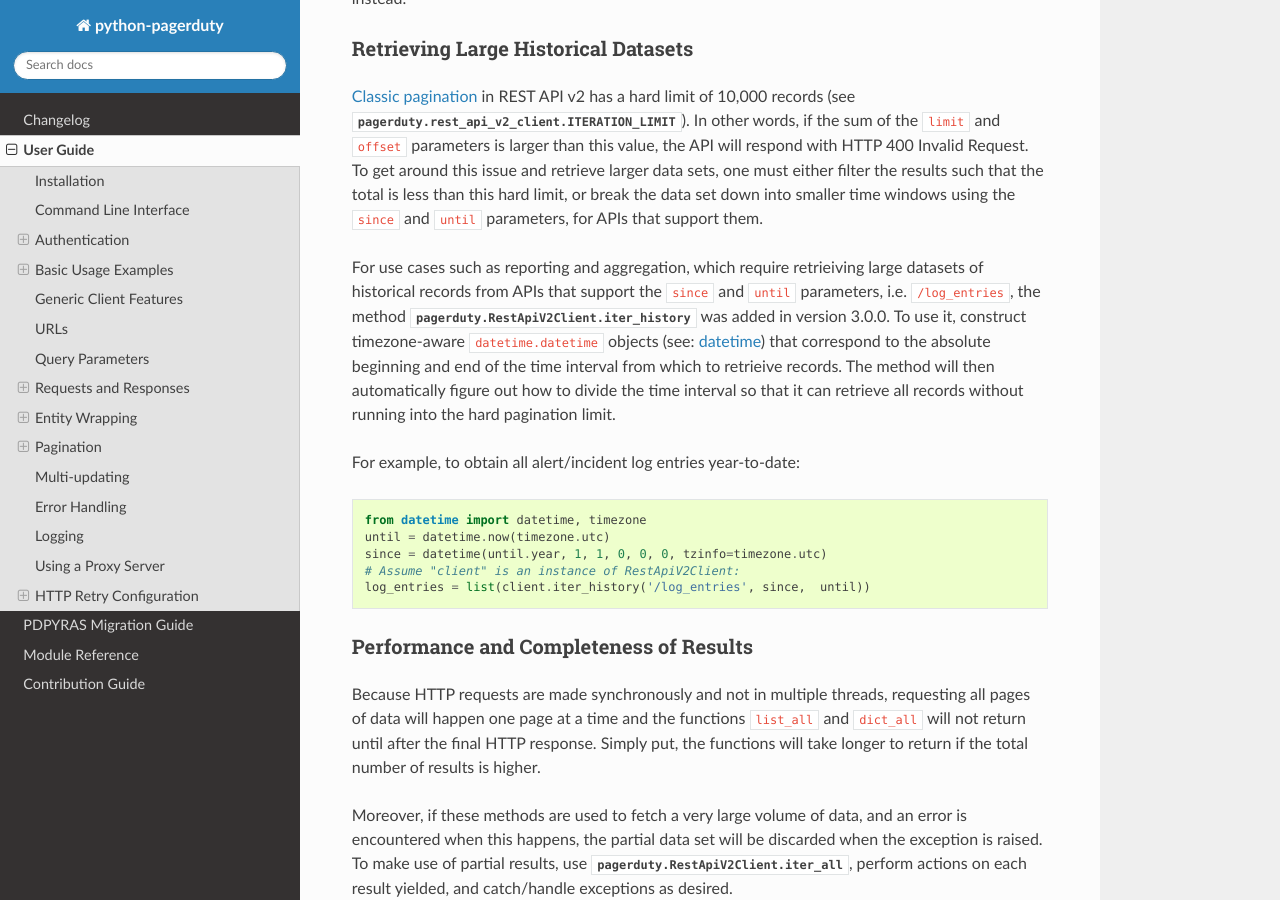
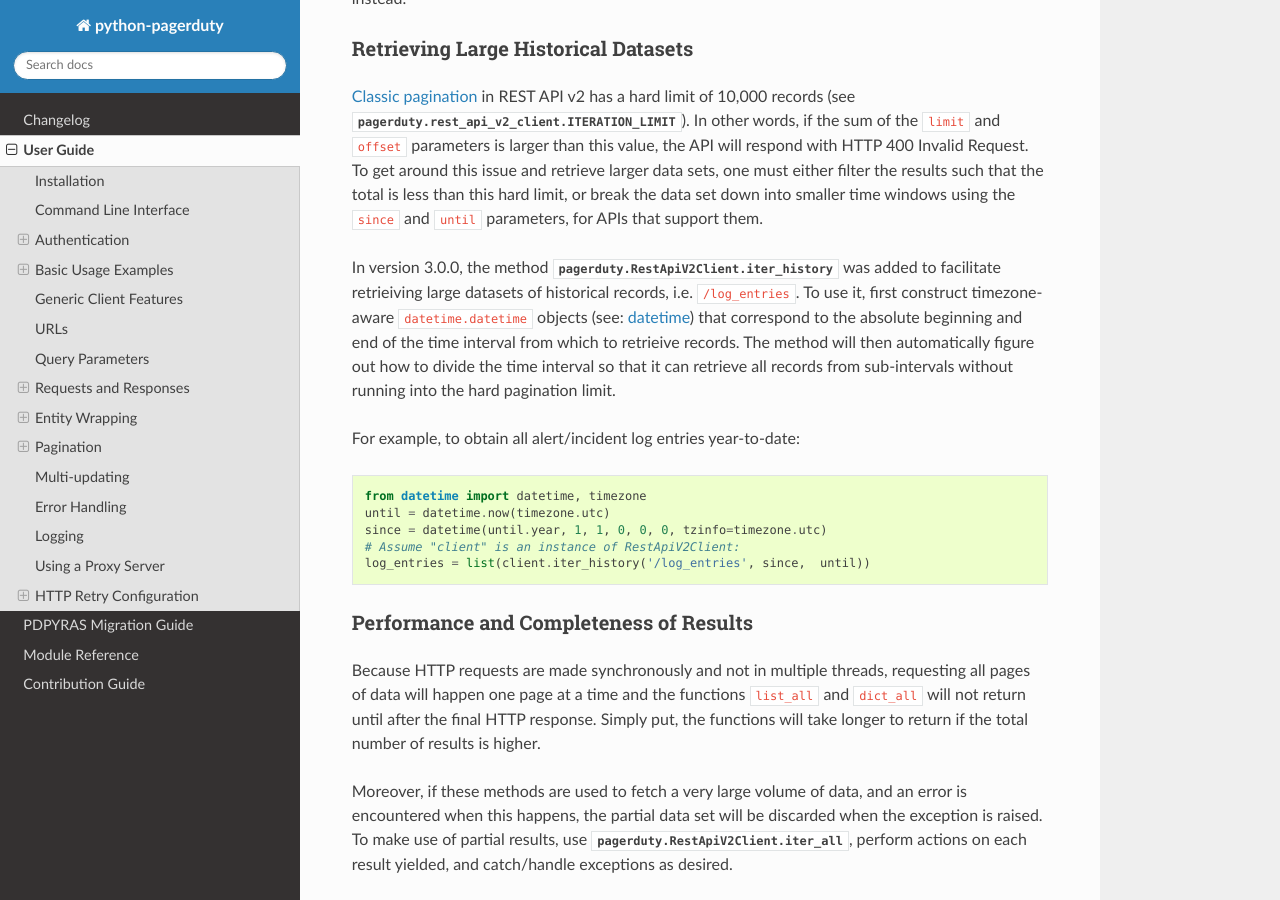
Before and after one commit to PagerDuty/python-pagerduty, a Sphinx documentation site: the page built from sphinx/source/user_guide.rst, in a window 1280 px wide and 900 px high, scrolled down 12571 px. Built offline with Sphinx 7.4.7 and the Read the Docs theme 3.1.0, drawn with Linux system fonts in a browser that asks for light colours.

```diff
--- a/sphinx/source/user_guide.rst
+++ b/sphinx/source/user_guide.rst
@@ -658,16 +658,15 @@ sets, one must either filter the results such that the total is less than this
 hard limit, or break the data set down into smaller time windows using the
 ``since`` and ``until`` parameters, for APIs that support them.
 
-For use cases such as reporting and aggregation, which require retrieiving
-large datasets of historical records from APIs that support the ``since`` and
-``until`` parameters, i.e.  ``/log_entries``, the method
-:attr:`pagerduty.RestApiV2Client.iter_history` was added in version 3.0.0. To
-use it, construct timezone-aware ``datetime.datetime`` objects (see: `datetime
+In version 3.0.0, the method :attr:`pagerduty.RestApiV2Client.iter_history` was
+added to facilitate retrieiving large datasets of historical records, i.e.
+``/log_entries``. To use it, first construct timezone-aware
+``datetime.datetime`` objects (see: `datetime
 <https://docs.python.org/3/library/datetime.html>`_) that correspond to the
 absolute beginning and end of the time interval from which to retrieive
 records. The method will then automatically figure out how to divide the time
-interval so that it can retrieve all records without running into the hard
-pagination limit.
+interval so that it can retrieve all records from sub-intervals without running
+into the hard pagination limit.
 
 For example, to obtain all alert/incident log entries year-to-date:
 
```
